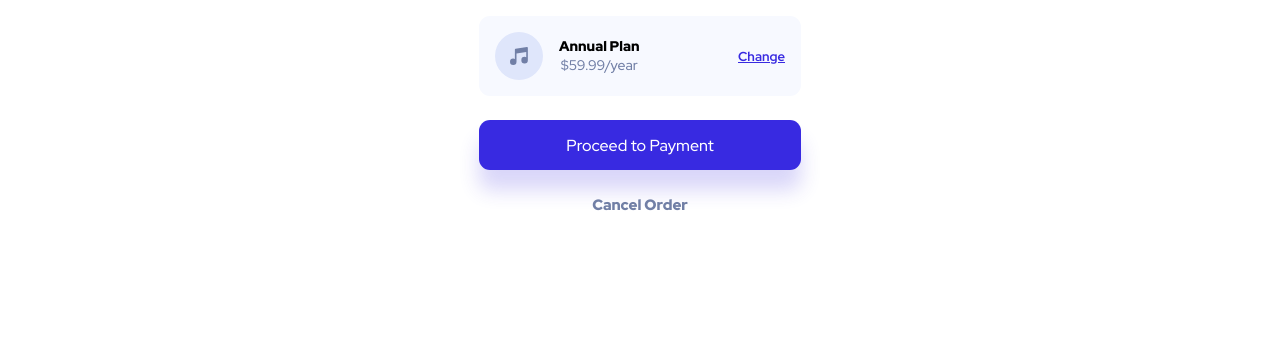
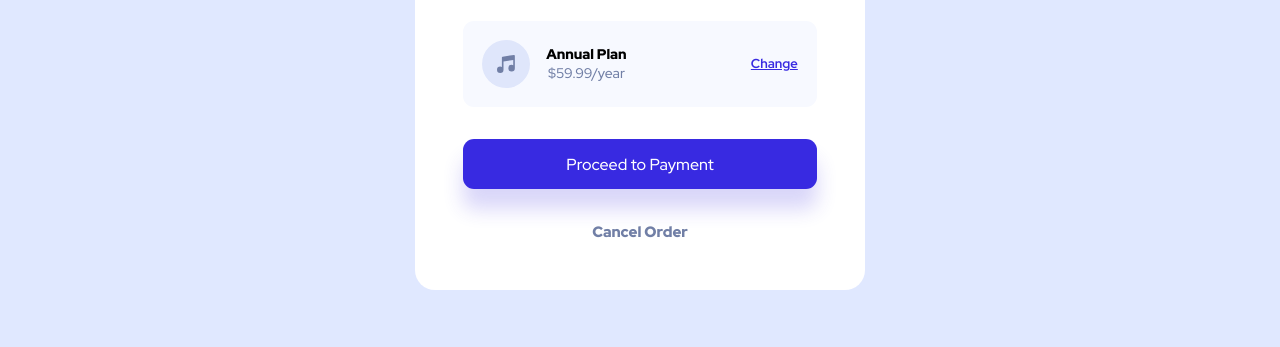
Before and after one commit to laynet/order-summary, a website built with Parcel: page src/index.html in a window 1280 px wide. Shown: the part 453-800 px from the top of the page. Built offline with nearby package versions, Linux system fonts and the light colour scheme.

Commit message:
readme updated, project complete

```diff
--- a/src/css/main.scss
+++ b/src/css/main.scss
@@ -37,9 +37,12 @@ body {
     background-image: url('../images/pattern-background-mobile.svg');
     background-repeat:no-repeat;
     background-size: contain;
+    background: #E0E8FF;
 
     @media (min-width: 375px) {
         background-image: url('../images/pattern-background-desktop.svg');
+        background-repeat:no-repeat;
+        background-size: contain;
     }
 
 }
@@ -52,7 +55,6 @@ body {
 
     @media (min-width: 375px) {
         min-width: 450px;
-        padding: 2rem;
     }
 }
 
@@ -65,6 +67,11 @@ body {
 
 .card-content {
     padding: 2rem;
+
+    @media (min-width: 375px) {
+        padding: 3rem;
+
+    }
 }
 
 .hero-title {
@@ -72,6 +79,10 @@ body {
     font-size: 1.4rem;
     line-height: 1.8rem;
     margin-bottom: 1rem;
+
+    @media (min-width: 375px) {
+        font-size: 1.8rem;
+    }
 }
 
 .hero-text {
@@ -80,6 +91,10 @@ body {
     font-size: 15px;
     line-height: 25px;
     margin-bottom: 1.5rem;
+
+    @media (min-width: 375px) {
+        padding: 0 2rem
+    }
 }
 
 .annual-plan-card {
@@ -88,8 +103,12 @@ body {
     border-radius: 11px;
     justify-content: space-between;
     align-items: center;
-    padding: 1rem;
+    padding: 1.2rem;
     margin-bottom: 1.5rem;
+
+    @media (min-width: 375px) {
+        margin-bottom: 2rem;
+    }
 }
 
 .annual-plan-card--text {
@@ -150,6 +169,10 @@ body {
         cursor: pointer;
         background: $light-purple;
     }
+
+    @media (min-width: 375px) {
+        margin-bottom: 2rem;
+    }
 }
 
 .cancel-cta {
```
Also changed, not shown: src/index.html (+1 -0 lines), README.md, dist/index.html, src/images/desktop.png (added), src/images/mobile.png (added), 2 other files.
